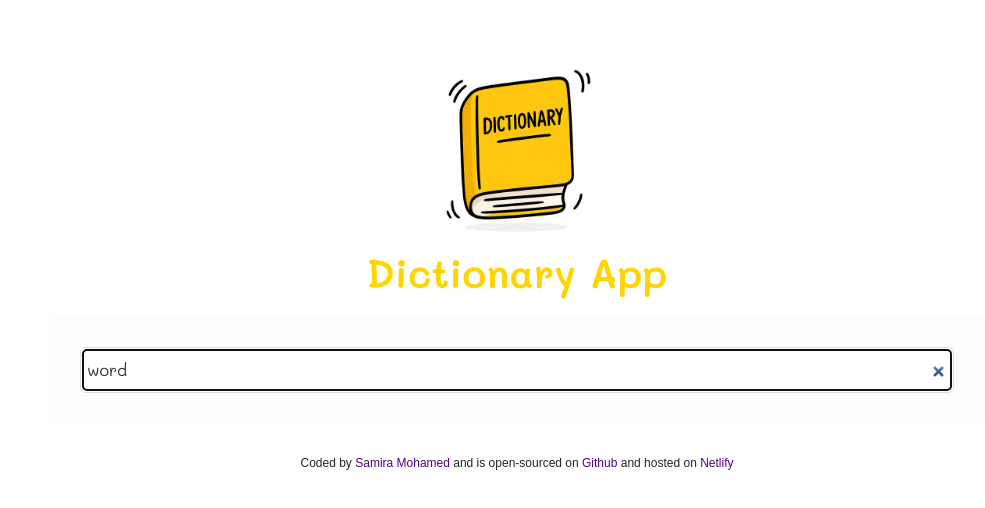
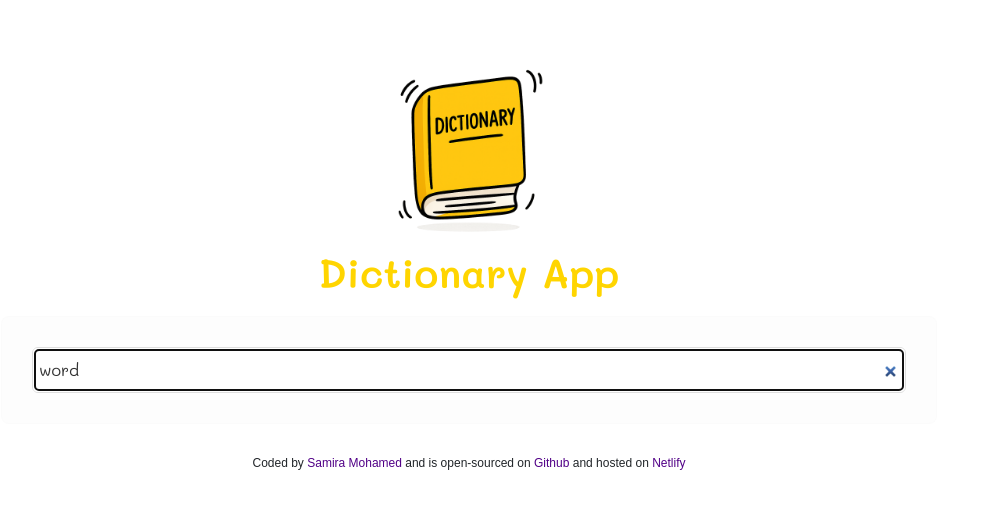
Before and after one commit to Samira26/dictionary-project, a React (Create React App) app: page / in a window 1280 px wide. Shown: the top 508 px of the page, without its empty margins (171-1156 px from the left). Built offline with nearby package versions, Linux system fonts and the light colour scheme; no server answers; a web font is replaced by a local one.

Commit message:
updated header marging

```diff
--- a/src/App.js
+++ b/src/App.js
@@ -5,8 +5,8 @@ import dictionaryBook from "./dictionaryBook.png";
 export default function App() {
   return (
     <div className="App">
-      <div className="container m-5">
-        <header className="App-header"></header>
+      <div className="container">
+        <header className="App-header mt-5"></header>
         <img
           src={dictionaryBook}
           className="dictionary-image img-fluid"
```
